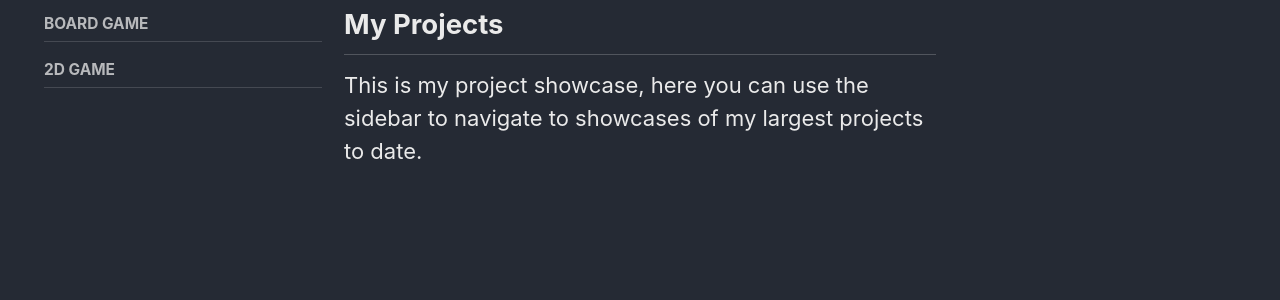
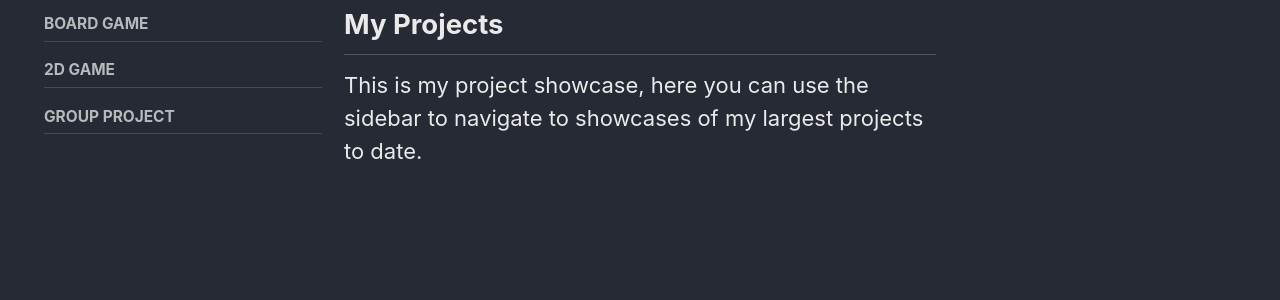
Before and after one commit to The-Funky-Pilot/The-Funky-Pilot.github.io, a Jekyll site: the page built from _pages/projects.md, in a window 1280 px wide. Shown: the part 210-510 px from the top of the page. Built offline with Jekyll 4.4.1, drawn with Linux system fonts in a browser that asks for light colours.

Commit message:
Update navigation.yml

```diff
--- a/_data/navigation.yml
+++ b/_data/navigation.yml
@@ -37,6 +37,8 @@ projects:
     url: /projects/BoardGame/
   - title: "2D Game"
     url: /projects/projects-2D/
+  - title: "Group Project"
+    url: /projects/projects-GP/
 
 # Sidebar menu for the Pages page
 pages:
```
